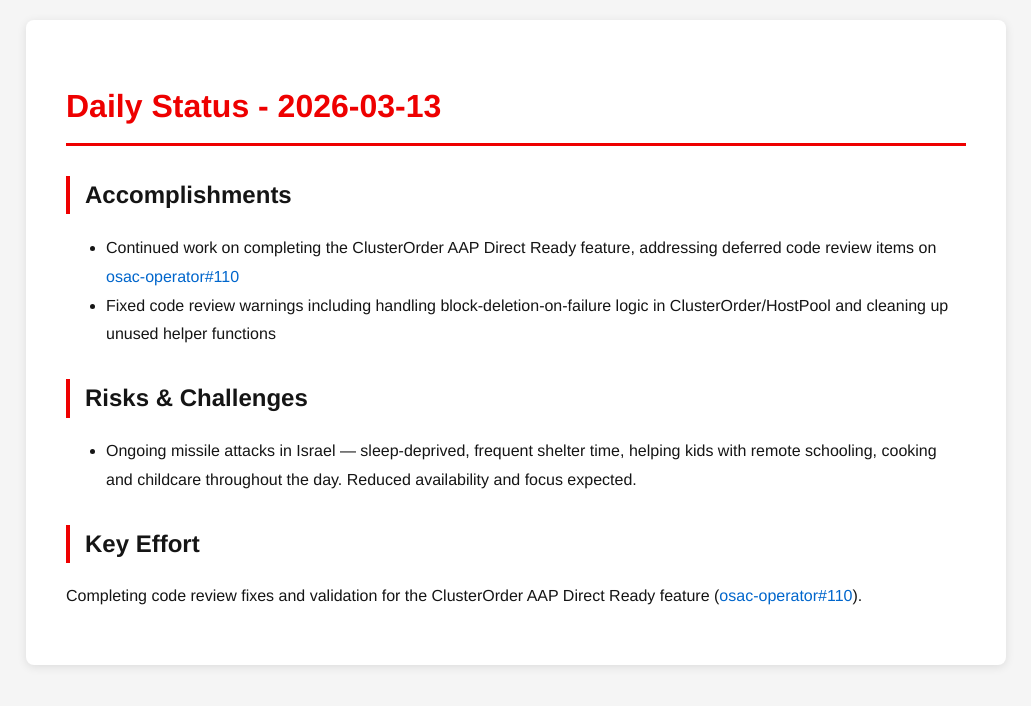
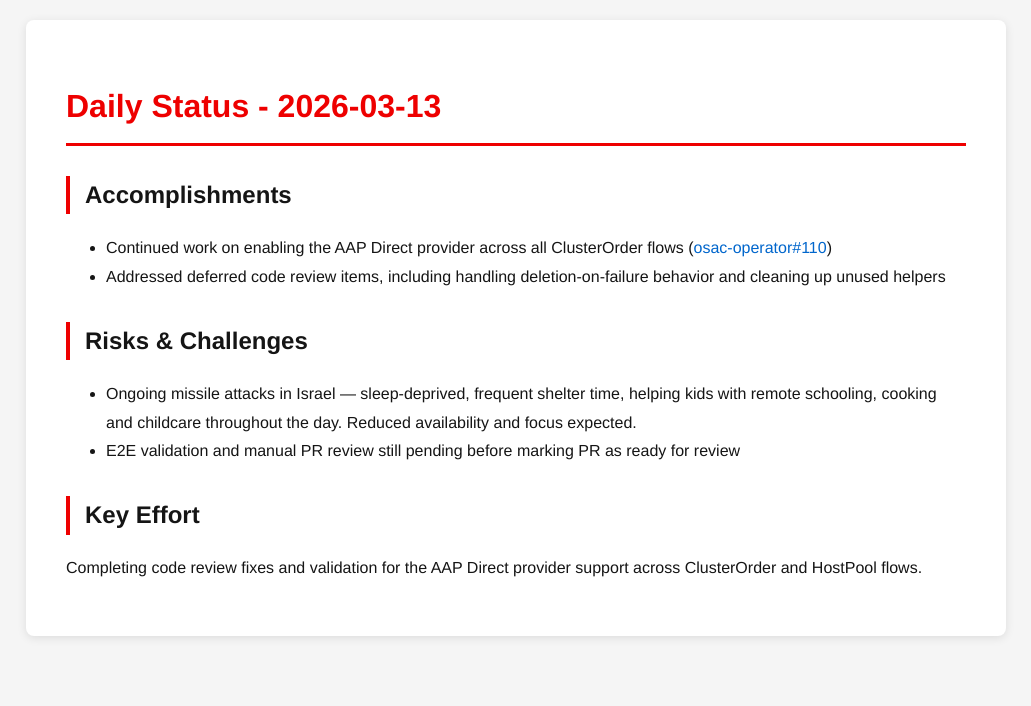
Before and after one commit to tzvatot/daily-status, a Jekyll site: the page built from 2026-03-13.md, in a window 1280 px wide. Shown: the top 706 px of the page, without its empty margins (124-1155 px from the left). Built offline with Jekyll 4.4.1, drawn with Linux system fonts in a browser that asks for light colours.

Commit message:
Daily status update - 2026-03-13

```diff
--- a/2026-03-13.md
+++ b/2026-03-13.md
@@ -7,11 +7,12 @@ date: 2026-03-13
 # Daily Status - 2026-03-13
 
 ## Accomplishments
-- Continued work on completing the ClusterOrder AAP Direct Ready feature, addressing deferred code review items on [osac-operator#110](https://github.com/osac-project/osac-operator/pull/110)
-- Fixed code review warnings including handling block-deletion-on-failure logic in ClusterOrder/HostPool and cleaning up unused helper functions
+- Continued work on enabling the AAP Direct provider across all ClusterOrder flows ([osac-operator#110](https://github.com/osac-project/osac-operator/pull/110))
+- Addressed deferred code review items, including handling deletion-on-failure behavior and cleaning up unused helpers
 
 ## Risks & Challenges
 - Ongoing missile attacks in Israel — sleep-deprived, frequent shelter time, helping kids with remote schooling, cooking and childcare throughout the day. Reduced availability and focus expected.
+- E2E validation and manual PR review still pending before marking PR as ready for review
 
 ## Key Effort
-Completing code review fixes and validation for the ClusterOrder AAP Direct Ready feature ([osac-operator#110](https://github.com/osac-project/osac-operator/pull/110)).
+Completing code review fixes and validation for the AAP Direct provider support across ClusterOrder and HostPool flows.
```
